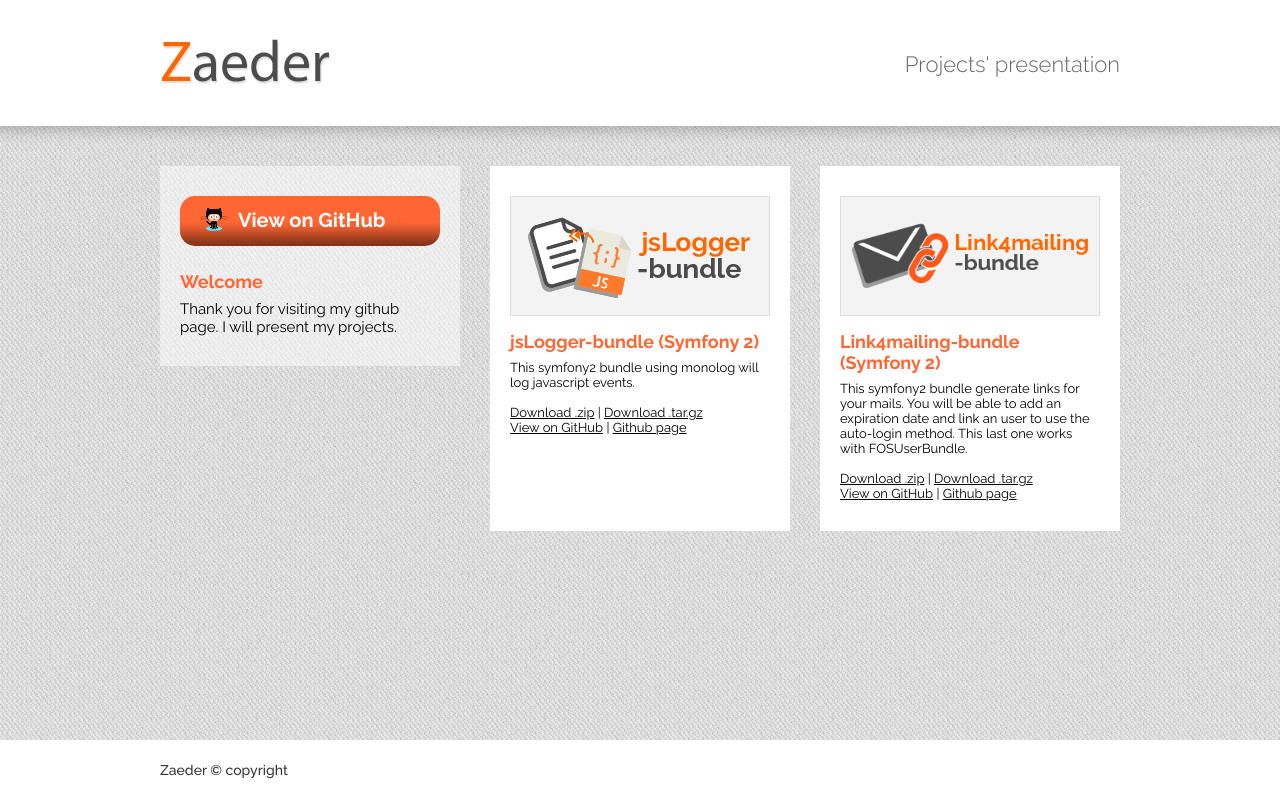
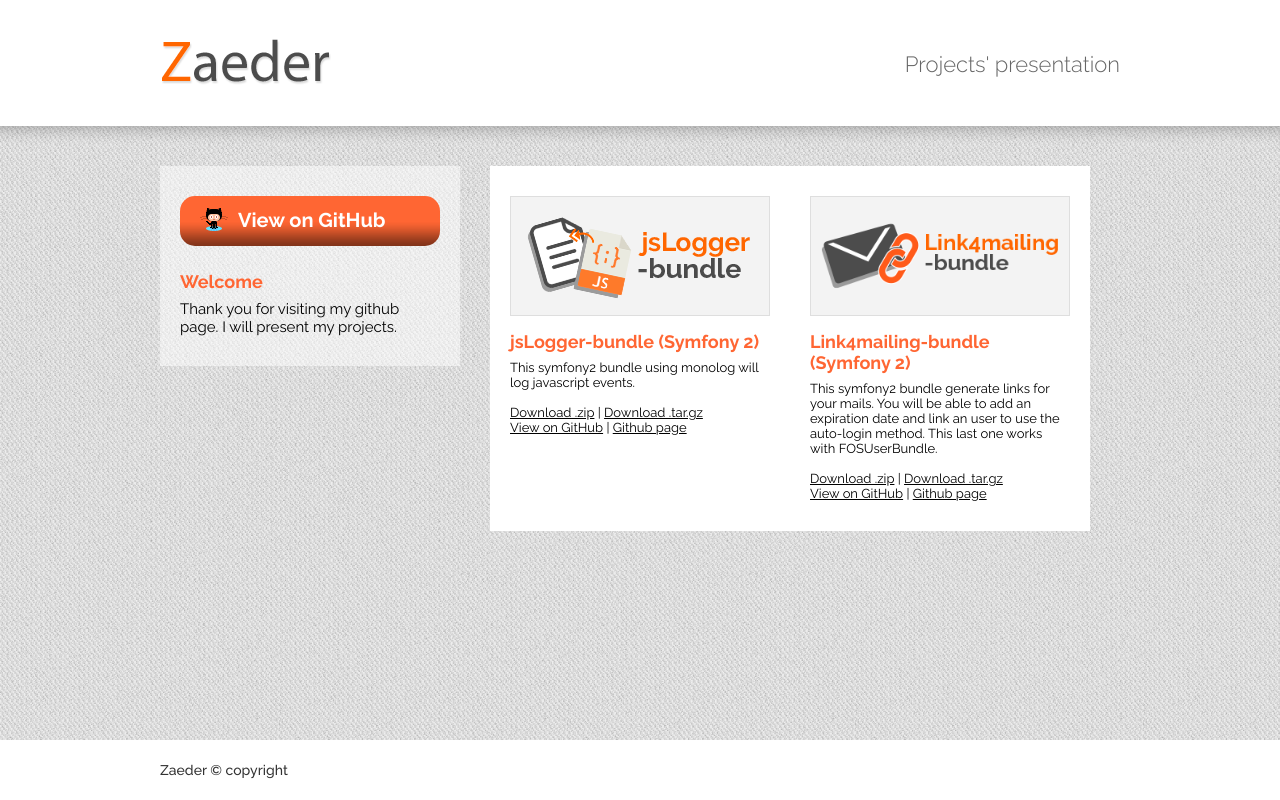
Before and after one commit to zaeder/zaeder.github.io, a plain HTML site: page index.html in a window 1280 px wide. Drawn offline with nearby package versions, Linux system fonts and the light colour scheme.

Commit message:
update articles css

```diff
--- a/css/styles.css
+++ b/css/styles.css
@@ -119,7 +119,7 @@ div#infos section#main_content article{
     -webkit-box-sizing: border-box;
 }
 
-div#infos section#main_content article:nth-child(2n){
+div#infos section#main_content article:not(#single):nth-child(2n+1){
     margin-right: 0;
 }
 
```
